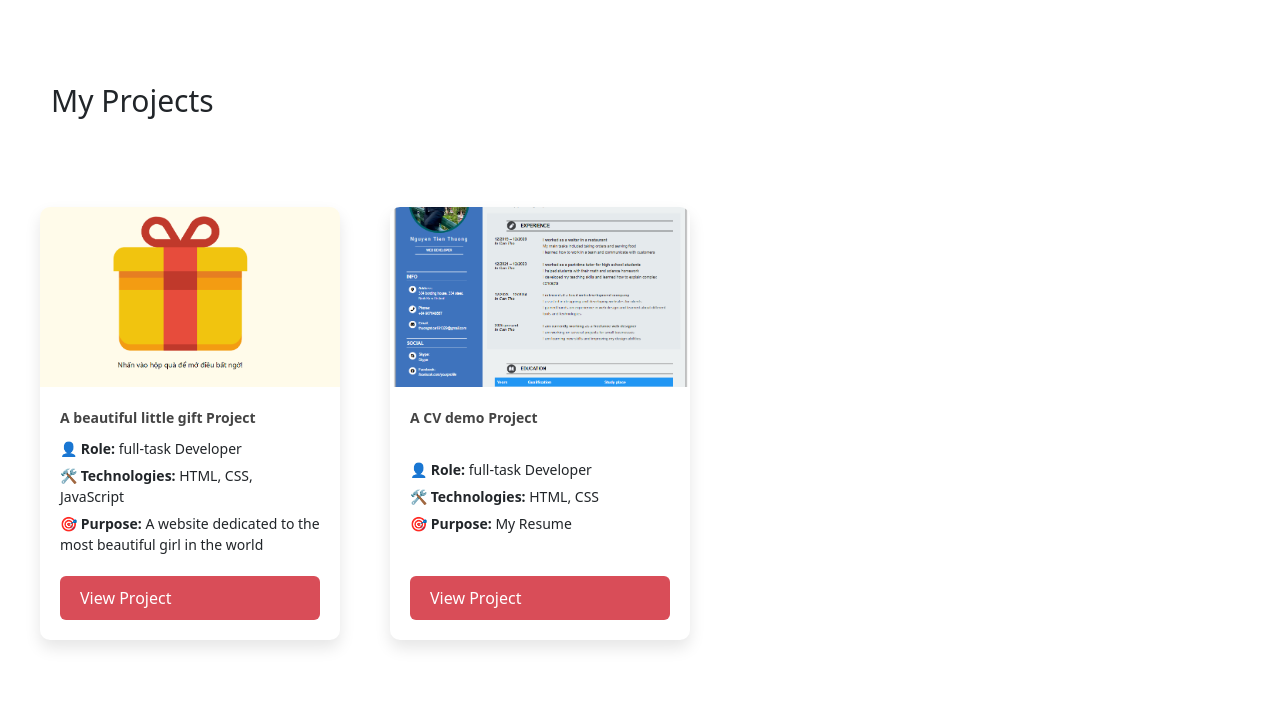
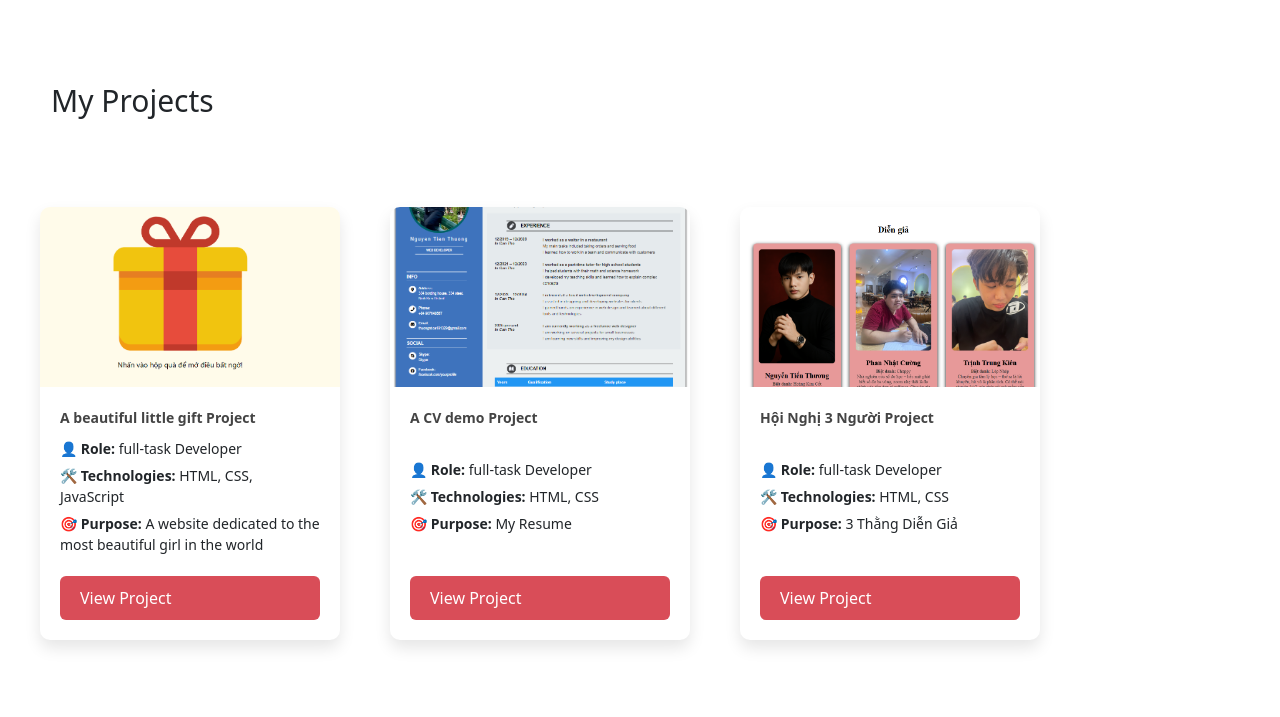
Before and after one commit to ThuongNT-ktpm/Tien_Thuong, a plain HTML site: page index.html in a window 1280 px wide. Shown: the part 1395-2112 px from the top of the page. Drawn offline with nearby package versions, Linux system fonts and the light colour scheme.

Commit message:
more project

```diff
--- a/index.html
+++ b/index.html
@@ -169,6 +169,25 @@
               >View Project</a
             >
           </div>
+           </div>
+          <div class="project-card">
+            <div class="project-image">
+              <img src="images/ba.png" alt="So cute" width="300" height="200" />
+            </div>
+            <div class="project-content">
+              <p><strong>Hội Nghị 3 Người Project</strong></p>
+              <ul>
+                <li><strong>👤 Role:</strong> full-task Developer</li>
+                <li><strong>🛠 Technologies:</strong> HTML, CSS</li>
+                <li><strong>🎯 Purpose:</strong> 3 Thằng Diễn Giả</li>
+              </ul>
+              <a
+                href="https://thuongnt-ktpm.github.io/H-i-ngh-/"
+                class="btn-view"
+                >View Project</a
+              >
+            </div>
+          </div>
         </div>
       </section>
     </main>
```
Also changed, not shown: images/ba.png (added).
